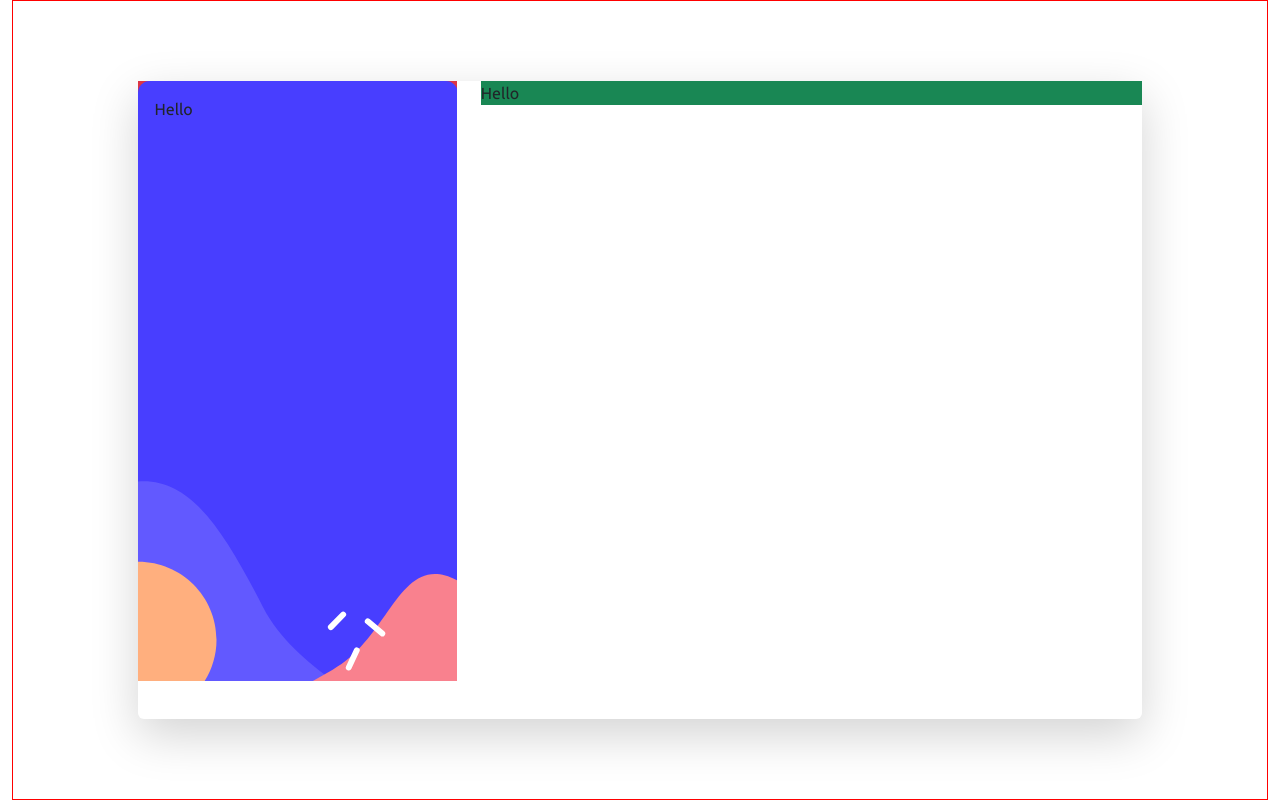
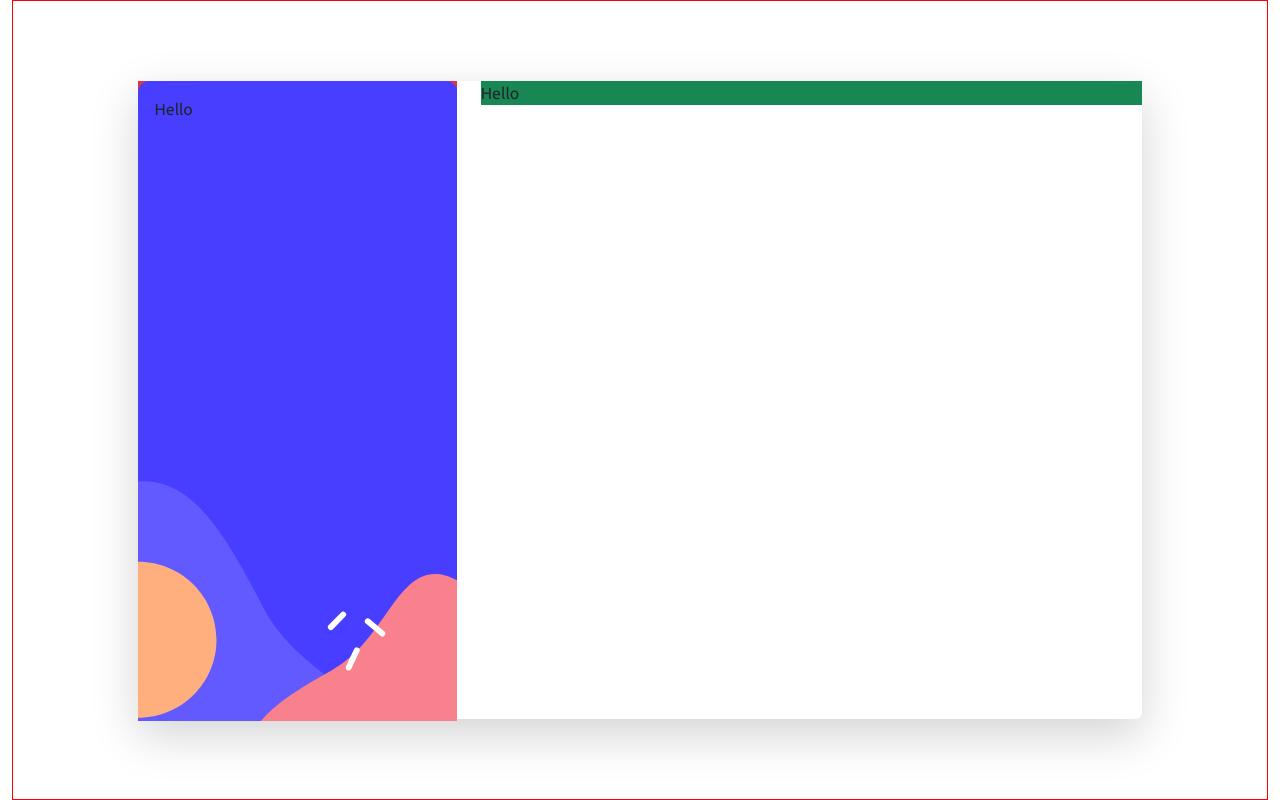
Before and after one commit to zwenyi-art/multi_step_form_main, a website built with Vite: page index.html in a window 1280 px wide. Built offline with nearby package versions, Linux system fonts and the light colour scheme.

Commit message:
slightly fixed height of svg size

```diff
--- a/style.scss
+++ b/style.scss
@@ -27,6 +27,6 @@ $font-family-sans-serif:'Ubuntu', sans-serif;
 .side_bar{
   background-image: url('/assets/images/bg-sidebar-desktop.svg');
   background-repeat: no-repeat;
-  height: 600px;
+  height:80vh;
   background-size: cover;
 }
```
